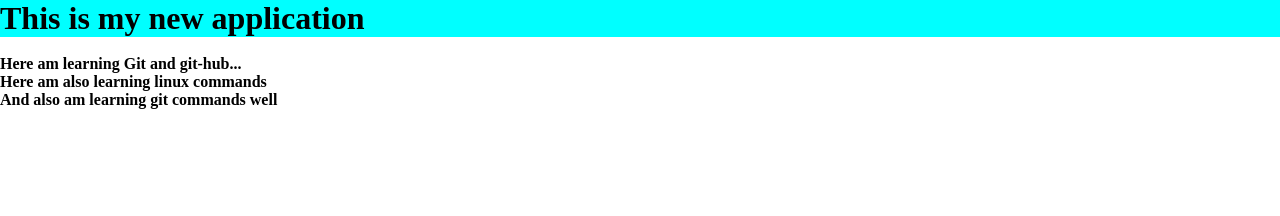
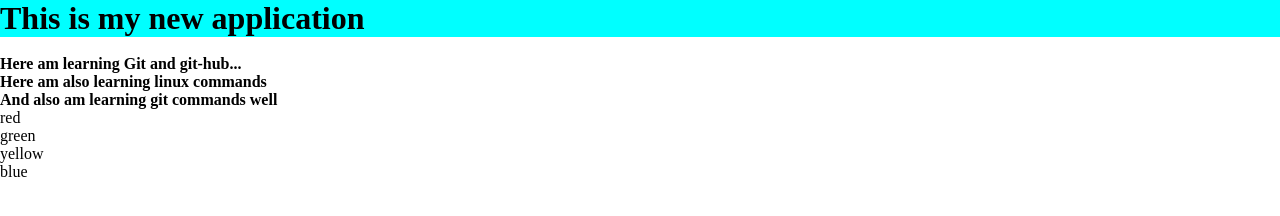
Before and after one commit to shweta-sanagalad/Newaplication, a plain HTML site: page index.html in a window 1280 px wide. Drawn offline with Linux system fonts and the light colour scheme.

Commit message:
tird time commitment

```diff
--- a/index.html
+++ b/index.html
@@ -12,6 +12,12 @@
     <h4 class="home">Here am learning Git and git-hub...</h4>
     <h4>Here am also learning linux commands</h4>
     <h4>And also am learning git commands well</h4>
+    <div class="comtainer">
+        <div>red</div>
+        <div>green</div>
+        <div>yellow</div>
+        <div>blue</div>
+    </div>
 
 
 
```
